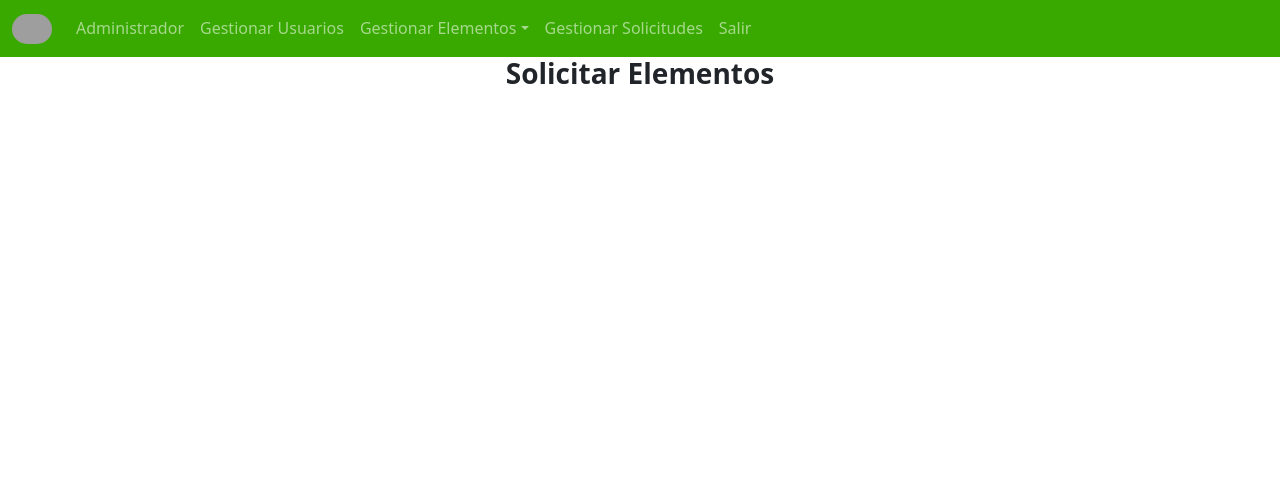
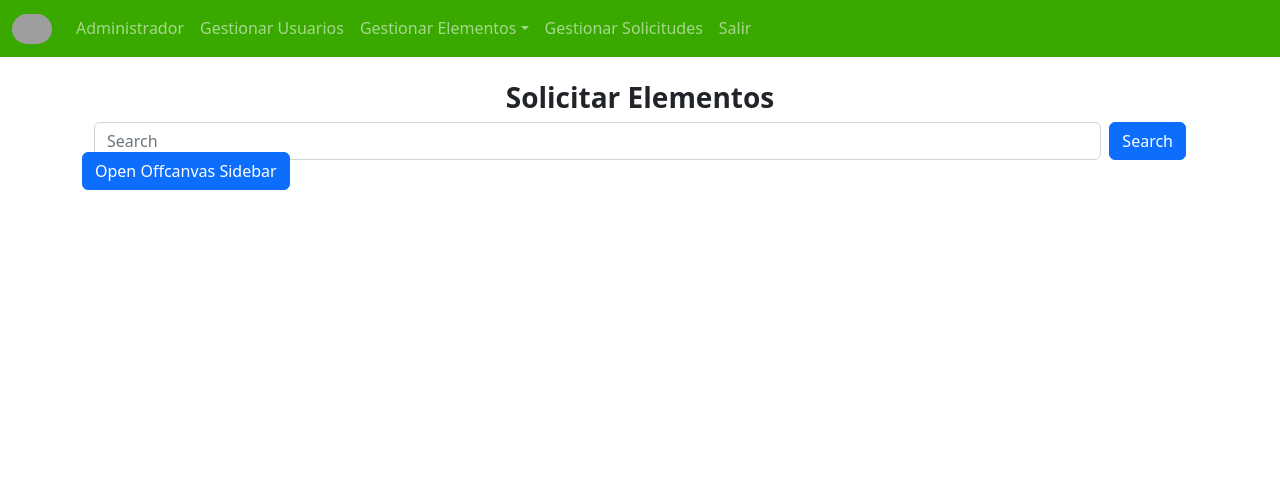
Before and after one commit to Luxon-code/ProyectoConstruccion, a Django app: template GestionInventario/appGestionInventario/templates/instructor/solicitarElementos.html in a window 1280 px wide. Shown: the part 151-628 px from the top of the page. Run offline with Django 3.2, Linux system fonts and the light colour scheme; the template is opened without the code that fills it, so the values that code supplies are empty; some libraries are stand-ins or nearby versions; grey boxes are pictures that could not be loaded.

Commit message:
Trabajando con joshep

```diff
--- /dev/null
+++ b/GestionInventario/appGestionInventario/templates/enviarCorreo.html
@@ -0,0 +1,5 @@
+{% extends 'index.html' %}
+{% block contenido %}
+
+
+{% endblock %}
--- a/GestionInventario/appGestionInventario/templates/index.html
+++ b/GestionInventario/appGestionInventario/templates/index.html
@@ -46,7 +46,7 @@
             {% block menu %}
             {% endblock %}
         </div>
-        <section class="row">
+        <section class="container">
             {% block contenido %}
             {% endblock %}
         </section>
--- a/GestionInventario/appGestionInventario/templates/instructor/solicitarElementos.html
+++ b/GestionInventario/appGestionInventario/templates/instructor/solicitarElementos.html
@@ -9,6 +9,39 @@
 <br>
 <h3 class="text-center fw-bold">Solicitar Elementos</h3>
 
+<div class="container">
+    <div>
+        <form class="d-flex">
+            <input class="form-control me-2" type="text" placeholder="Search">
+            <button class="btn btn-primary" type="button">Search</button>
+          </form>
+    </div>
+    <div class="row justify-content-center align-items-center g-2">
+        {% for e in elementos %}
+        <div class="col">
+            {{e.eleNombre}}
+        </div>
+        {% endfor %}
+    </div>
+</div>
+
+<!-- Offcanvas Sidebar -->
+<div class="offcanvas offcanvas-start" id="demo">
+    <div class="offcanvas-header">
+      <h1 class="offcanvas-title">Heading</h1>
+      <button type="button" class="btn-close text-reset" data-bs-dismiss="offcanvas"></button>
+    </div>
+    <div class="offcanvas-body">
+      <p>Some text lorem ipsum.</p>
+      <p>Some text lorem ipsum.</p>
+      <button class="btn btn-secondary" type="button">A Button</button>
+    </div>
+  </div>
+
+  <!-- Button to open the offcanvas sidebar -->
+  <button class="btn btn-primary" type="button" data-bs-toggle="offcanvas" data-bs-target="#demo">
+    Open Offcanvas Sidebar
+  </button>
 {%endblock %}
 {% block piePagina %}
     {% include "piePagina.html" %}
```
Also changed, not shown: GestionInventario/appGestionInventario/views.py (+9 -2 lines), GestionInventario/media/fotos/imagen_2023-05-06_163530622.png (added).
